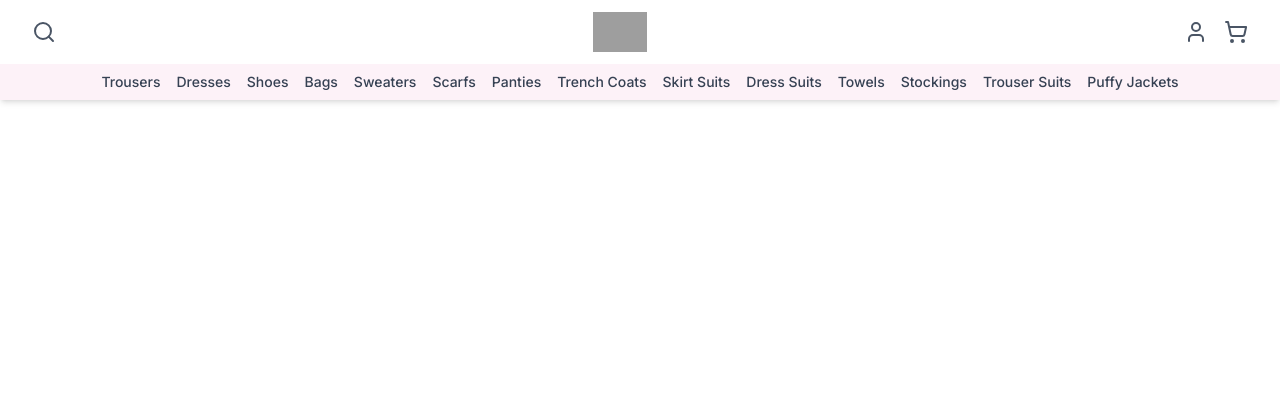
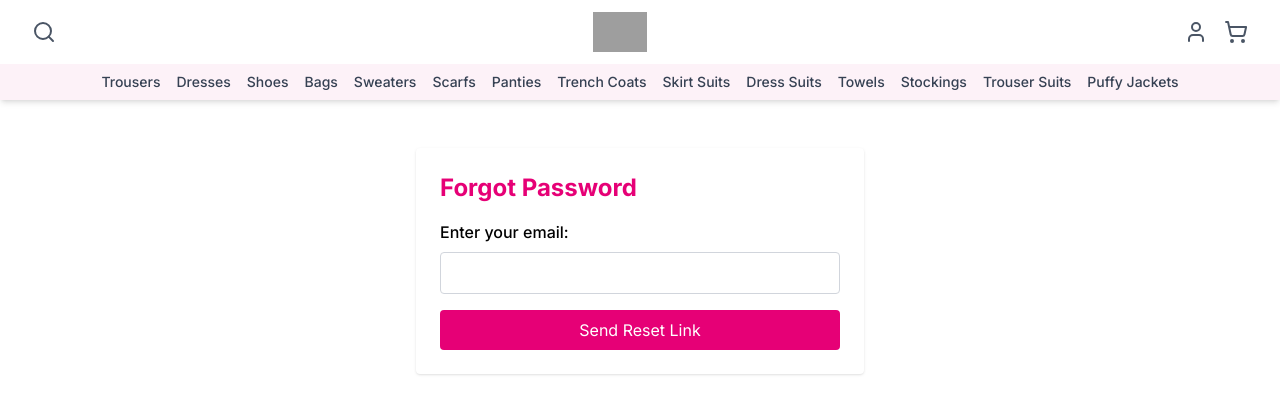
Before and after one commit to DenisKiarie3/JAYS-CLOSET-OFFICIAL1, a React (Vite) app: page /forgot-password in a window 1280 px wide. Shown: the top 414 px of the page. Built offline with nearby package versions, Linux system fonts and the light colour scheme; grey boxes are pictures that could not be loaded.

Commit message:
added forgot and reset password files

```diff
--- a/App.jsx
+++ b/App.jsx
@@ -4,6 +4,8 @@
 import Signup from "./pages/Signup.jsx";
 import Dashboard from "./pages/Dashboard.jsx";
 import ProtectedRoute from "./components/ProtectedRoute.jsx"; // ✅ Import
+import ForgotPassword from "./pages/ForgotPassword.jsx";
+import ResetPassword from "./pages/ResetPassword.jsx";
 export default function App() {
     return(
         <>
@@ -11,6 +13,8 @@
             <Routes>
                 <Route path="/login" element={<Login />} /> {/* ✅ Login Route */}
                 <Route path="/signup" element={<Signup />} />
+                <Route path="/forgot-password" element={<ForgotPassword />} />
+                <Route path="/reset-password/:token" element={<ResetPassword />} />
                 {/* ✅ Protected Route Example */}
                 <Route
                     path="/dashboard"
--- /dev/null
+++ b/pages/ForgotPassword.jsx
@@ -0,0 +1,66 @@
+// pages/ForgotPassword.jsx
+import React, { useState } from "react";
+
+export default function ForgotPassword() {
+  const [email, setEmail] = useState("");          // 🔹 State to store entered email
+  const [message, setMessage] = useState("");      // 🔹 Message to show success or error
+  const [loading, setLoading] = useState(false);   // 🔹 Loading state for UI feedback
+
+  const handleSubmit = async (e) => {
+    e.preventDefault();                            // 🔹 Prevent page reload
+
+    setLoading(true);                              // 🔹 Show loading spinner or state
+    setMessage("");                                // 🔹 Clear any previous messages
+
+    try {
+      const res = await fetch("https://jays-closet-official1-backend.onrender.com/api/auth/forgot-password", {
+        method: "POST",
+        headers: {
+          "Content-Type": "application/json",      // 🔹 Tell server we're sending JSON
+        },
+        body: JSON.stringify({ email }),            // 🔹 Send email in body
+      });
+
+      const data = await res.json();
+
+      if (res.ok) {
+        setMessage("✅ Reset link sent! Check your email.");
+      } else {
+        setMessage(`❌ ${data.error || "Failed to send reset link."}`);
+      }
+    } catch (err) {
+      setMessage("❌ Server error. Please try again later.");
+    }
+
+    setLoading(false);                             // 🔹 Stop loading state
+  };
+
+  return (
+    <div className="max-w-md mx-auto mt-12 p-6 bg-white rounded shadow">
+      <h2 className="text-2xl font-bold mb-4 text-pink-600">Forgot Password</h2>
+
+      <form onSubmit={handleSubmit}>
+        <label className="block mb-2 font-medium">Enter your email:</label>
+        <input
+          type="email"
+          value={email}
+          onChange={(e) => setEmail(e.target.value)}     // 🔹 Update state on typing
+          className="w-full px-3 py-2 border border-gray-300 rounded mb-4"
+          required
+        />
+
+        <button
+          type="submit"
+          disabled={loading}                              // 🔹 Disable while loading
+          className="w-full bg-pink-600 text-white py-2 rounded hover:bg-pink-700"
+        >
+          {loading ? "Sending..." : "Send Reset Link"}
+        </button>
+      </form>
+
+      {message && (                                    // 🔹 Show success/error messages
+        <p className="mt-4 text-sm text-center text-gray-700">{message}</p>
+      )}
+    </div>
+  );
+}
--- a/pages/Login.jsx
+++ b/pages/Login.jsx
@@ -86,6 +86,16 @@
           </div>
         </div>
 
+         {/* ✅ Forgot password link here */}
+        <div className="text-right">
+          <Link
+            to="/forgot-password"
+            className="text-sm text-blue-600 hover:underline"
+          >
+            Forgot Password?
+          </Link>
+        </div>
+
         {/* Submit Button */}
         <button
           type="submit"
--- /dev/null
+++ b/pages/ResetPassword.jsx
@@ -0,0 +1,71 @@
+// pages/ResetPassword.jsx
+import React, { useState } from "react";
+import { useParams, useNavigate } from "react-router-dom";
+
+export default function ResetPassword() {
+  // ✅ Extract token from URL using useParams
+  const { token } = useParams();
+  const navigate = useNavigate();
+
+  // ✅ State for the new password input
+  const [password, setPassword] = useState("");
+  const [message, setMessage] = useState("");
+
+  // ✅ Handle form submission
+  const handleSubmit = async (e) => {
+    e.preventDefault(); // prevent default form reload
+    setMessage("Resetting...");
+
+    try {
+      const res = await fetch(`https://jays-closet-official1-backend.onrender.com/api/auth/reset-password/${token}`, {
+        method: "POST",
+        headers: { "Content-Type": "application/json" },
+        body: JSON.stringify({ password }),
+      });
+
+      const data = await res.json();
+
+      if (res.ok) {
+        setMessage("✅ Password reset successful! Redirecting to login...");
+        setTimeout(() => navigate("/login"), 2000);
+      } else {
+        setMessage(`❌ ${data.error || "Reset failed"}`);
+      }
+    } catch (err) {
+      setMessage("❌ Server error. Try again.");
+    }
+  };
+
+  return (
+    <div className="min-h-screen flex items-center justify-center bg-gray-50 px-4">
+      <div className="bg-white shadow-md rounded p-6 w-full max-w-md">
+        <h2 className="text-2xl font-bold text-center mb-4 text-pink-600">Reset Your Password</h2>
+
+        <form onSubmit={handleSubmit} className="space-y-4">
+          {/* ✅ New password input */}
+          <div>
+            <label className="block mb-1 text-sm font-medium text-gray-600">New Password</label>
+            <input
+              type="password"
+              value={password}
+              onChange={(e) => setPassword(e.target.value)}
+              required
+              className="w-full px-3 py-2 border border-gray-300 rounded"
+              placeholder="Enter new password"
+            />
+          </div>
+
+          <button
+            type="submit"
+            className="w-full bg-pink-600 hover:bg-pink-700 text-white py-2 rounded"
+          >
+            Reset Password
+          </button>
+        </form>
+
+        {/* ✅ Show feedback */}
+        {message && <p className="mt-4 text-sm text-center text-gray-700">{message}</p>}
+      </div>
+    </div>
+  );
+}
```
Also changed, not shown: 1 other file (tests, documents, lock files or other folders).
